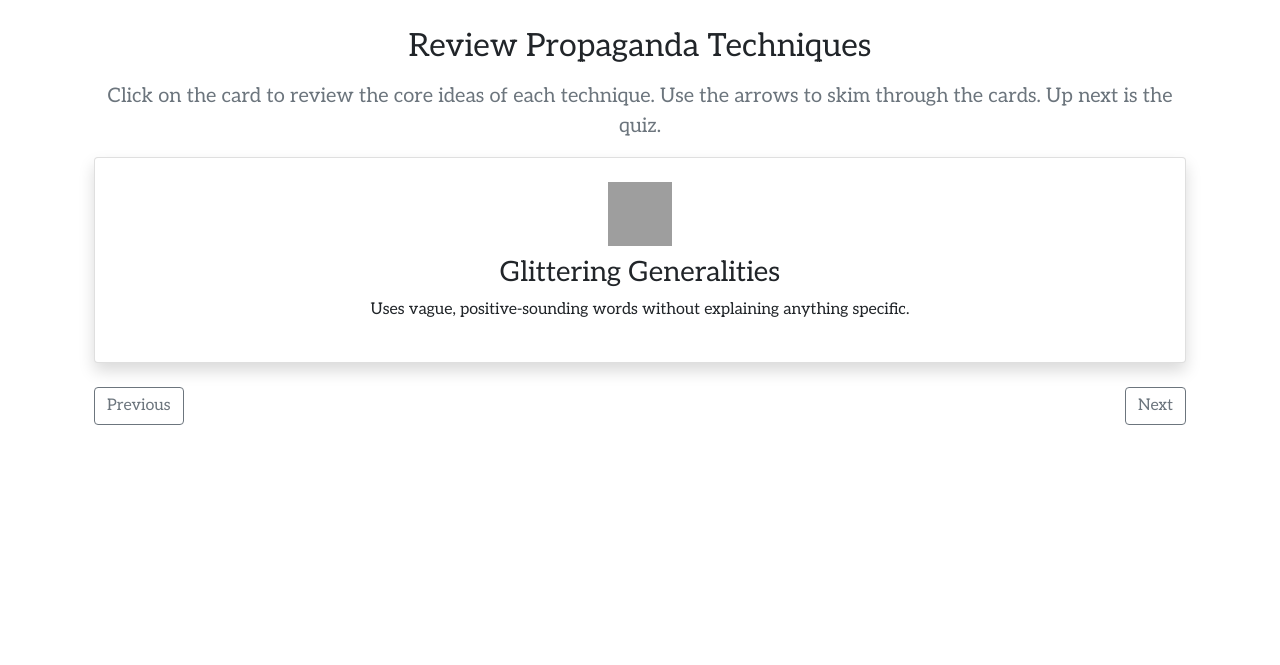
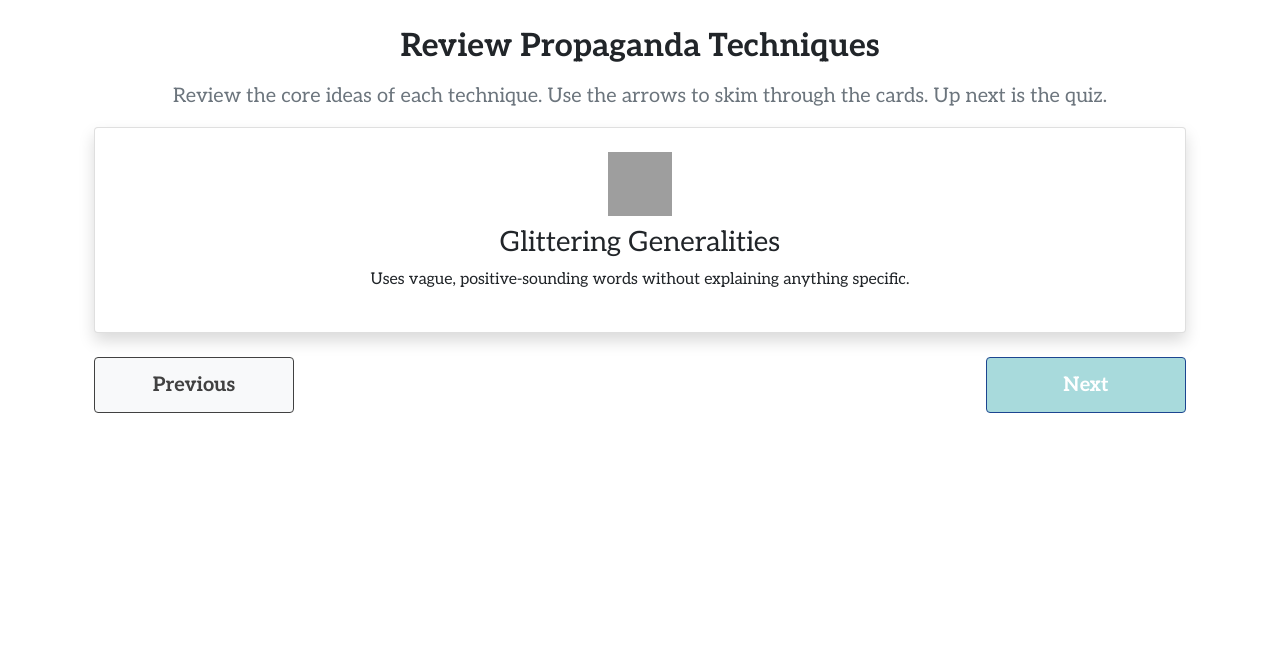
Before and after one commit to trishataparia/spring25-ui-final, a Flask app: page /review in a window 1280 px wide. Shown: the part 107-772 px from the top of the page. Run offline with Flask 3, Linux system fonts and the light colour scheme; parts of the project's set-up code (start-up, migrations or seed data) failed here and were passed over; some libraries are stand-ins or nearby versions; grey boxes are pictures that could not be loaded.

Commit message:
Update review.html

```diff
--- a/templates/review.html
+++ b/templates/review.html
@@ -5,8 +5,8 @@
 
 <div class="container">
   <div class="text-center mt-5">
-    <h2 class="mb-3">Review Propaganda Techniques</h2>
-    <p class="text-muted fs-5">Click on the card to review the core ideas of each technique. Use the arrows to skim through the cards. Up next is the quiz.</p>
+    <h2 class="mb-3" id="review-title">Review Propaganda Techniques</h2>
+    <p class="text-muted fs-5">Review the core ideas of each technique. Use the arrows to skim through the cards. Up next is the quiz.</p>
     <div class="card shadow p-4 mb-4">
       <div class="d-flex align-items-center flex-column">
         <img id="technique-icon" src="" alt="icon" style="width: 64px; height: 64px; margin-bottom: 10px;">
@@ -15,8 +15,8 @@
       </div>
     </div>
     <div class="d-flex justify-content-between">
-      <button id="prev-btn" class="btn btn-outline-secondary">Previous</button>
-      <button id="next-btn" class="btn btn-outline-secondary">Next</button>
+      <button id="prev-btn" class="btn btn-prev btn-outline-secondary">Previous</button>
+      <button id="next-btn" class="btn btn-next btn-outline-secondary">Next</button>
     </div>
   </div>
 </div>
```
